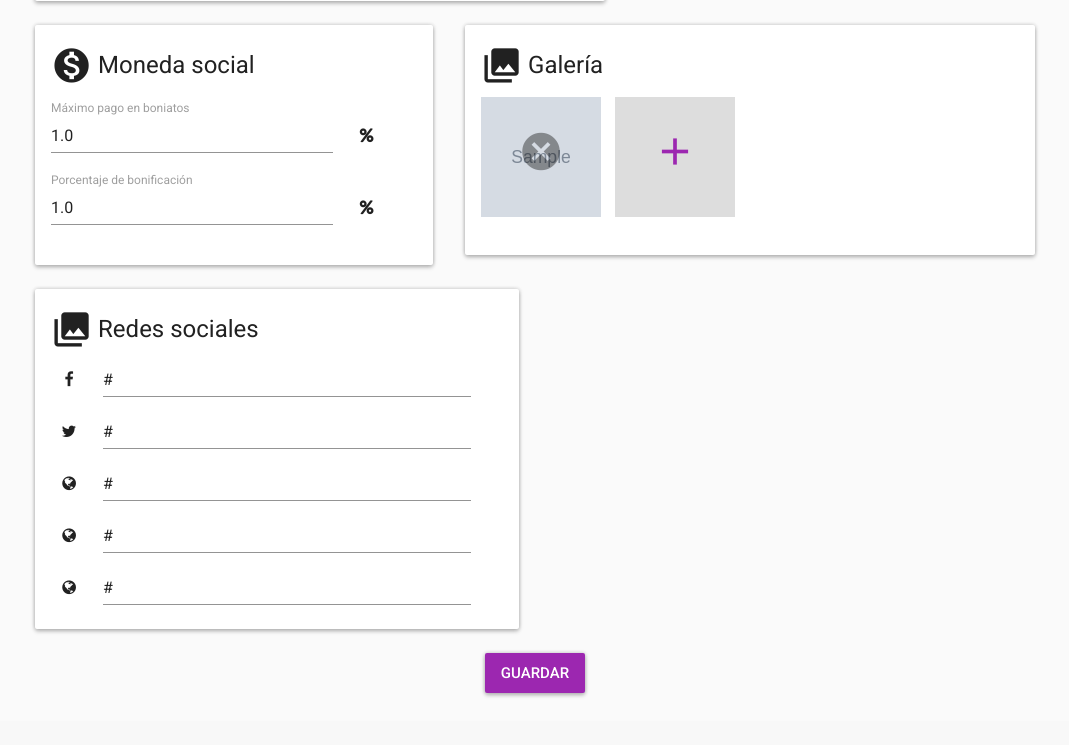
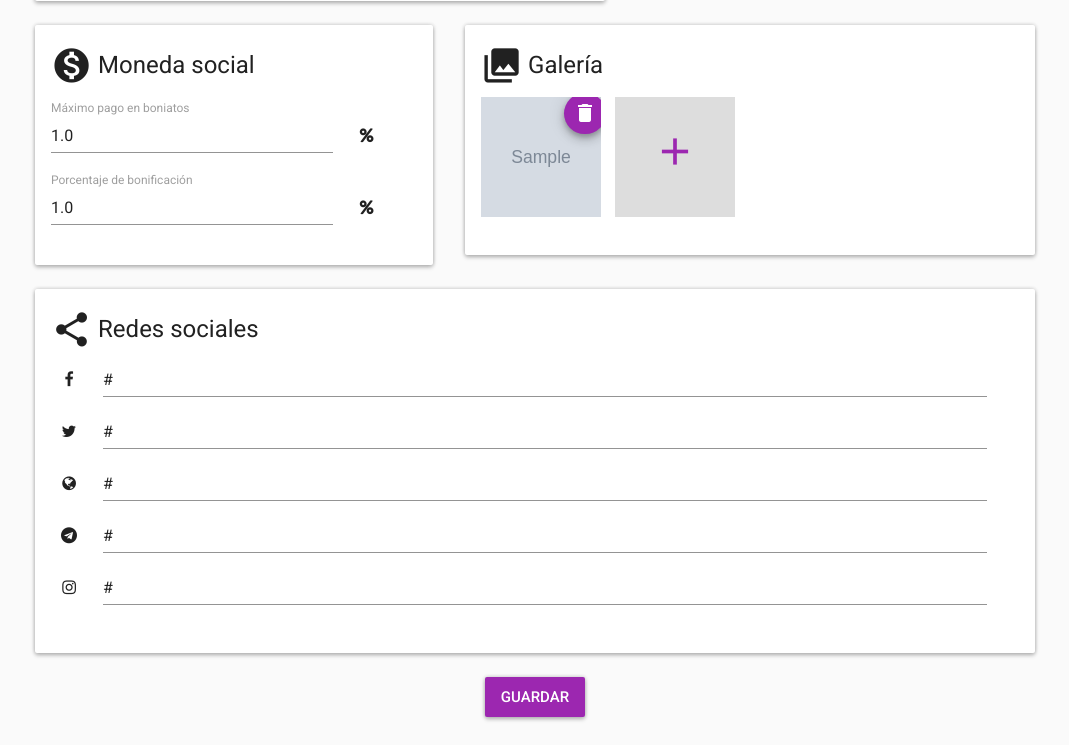
Before and after one commit to Mercado-Social-de-Madrid/eticsAppServer, a Django app: page /entity/00000000-0000-0000-0000-000000000001/edit/ in a window 1280 px wide. Shown: the part 892-1637 px from the top of the page, without its empty margins (105-1174 px from the left). Before the commit the page ends 1589 px from the top, so only its background shows below. Run offline with Django 3.2, Linux system fonts and the light colour scheme; a user stored in the database is signed in; tables that the repository leaves empty hold one stand-in row (values such as "Sample post"); grey boxes marked "Sample" are stand-in pictures; some libraries are stand-ins or nearby versions.

Commit message:
Improving entity edition form

```diff
--- a/static/css/styles.css
+++ b/static/css/styles.css
@@ -14,6 +14,10 @@ h1, h2, h3, .primary-title{
 #main-content{
     padding: 2em 0;
 }
+.btn-float.btn-small{
+    width:2.6rem; height:2.6rem;line-height:2.6rem;
+}
+
 .gallery-form-photo, .add-row{
     float: left;
     margin-right:14px;
@@ -26,8 +30,16 @@ h1, h2, h3, .primary-title{
     background-color:#ddd;
     position:relative;
 }
+.gallery-form-photo .btn-float{
+    position:absolute;
+    right:-0.3rem;
+    top:-0.3rem;
+}
+.form-photo.uploaded i.upload{
+    display:none;
+}
 
-.gallery-form-photo i, .add-row i{
+.form-photo > i, .add-row > i{
     font-size:45px;
     position:absolute;
     width:100%;
--- a/static/js/common.js
+++ b/static/js/common.js
@@ -20,7 +20,8 @@ $(function(){
         if (input.files && input.files[0]) {
             var reader = new FileReader();
             reader.onload = function (e) {
-                 $(target).css('background-image', 'url(' + e.target.result + ')');
+                 target.css('background-image', 'url(' + e.target.result + ')');
+                 target.parent().addClass('uploaded');
             }
             reader.readAsDataURL(input.files[0]);
         }
--- a/templates/entity/detail.html
+++ b/templates/entity/detail.html
@@ -3,7 +3,7 @@
 {% load settings_value %}
 {% load l10n %}
 
-{% block title %}{% if is_new %}Nuevo espacio{% else %}Conciertos en {{venue.name}}{% endif %}{% endblock%}
+{% block title %}{% if is_new %}Nueva entidad{% else %}{{entity.name}}{% endif %}{% endblock%}
 
 {% block bodyattrs %}class="entity"{% endblock%}
 
--- a/templates/entity/edit.html
+++ b/templates/entity/edit.html
@@ -3,7 +3,7 @@
 {% load settings_value %}
 {% load l10n %}
 
-{% block title %}{% if is_new %}Nuevo espacio{% else %}Conciertos en {{venue.name}}{% endif %}{% endblock%}
+{% block title %}{% if is_new %}Nueva entidad{% else %}{{entity.name}}{% endif %}}{% endblock%}
 
 {% block bodyattrs %}class="entity"{% endblock%}
 
@@ -120,8 +120,9 @@
                              {% if gallery_formset.can_delete %}
                                 {{ gallery_form.DELETE }}
                             {% endif %}
-                                <div class="form-photo">
+                                <div class="form-photo uploaded">
                                     <div class="thumb" style="background-image:url('{{gallery_form.image.value.url}}');"></div>
+                                    <i class="upload material-icons" data-placement="bottom" title="Subir foto">file_upload</i>
                                     {{ gallery_form.image }}
                                 </div>
                             {{ gallery_form.order.as_hidden }}
@@ -136,10 +137,10 @@
             </div>
 
 
-            <div class="col-md-6">
-                <div class="card mb-4">
+            <div class="col-md-12">
+                <div class="card mb-4 pb-4">
                     <div class="social-links card-body pr-5">
-                        <div class="card-title"><i class="material-icons">photo_library</i> Redes sociales</div>
+                        <div class="card-title"><i class="material-icons">share</i> Redes sociales</div>
                         <div class="form-group">
                         <div class="input-group">
                           <span class="input-group-addon" data-toggle="tooltip" data-placement="bottom" title="Página de Facebook"><i class="fa fa-facebook " aria-hidden="true"></i></span>
@@ -161,13 +162,13 @@
 
                         <div class="form-group">
                         <div class="input-group">
-                          <span data-toggle="tooltip" data-placement="bottom" title="Página web" class="input-group-addon" ><i class="fa fa-globe " aria-hidden="true"></i></span>
+                          <span data-toggle="tooltip" data-placement="bottom" title="Canal de telegram" class="input-group-addon" ><i class="fa fa-telegram " aria-hidden="true"></i></span>
                           {{form.telegram_link}}
                         </div></div>
 
                         <div class="form-group">
                         <div class="input-group">
-                          <span data-toggle="tooltip" data-placement="bottom" title="Página web" class="input-group-addon" ><i class="fa fa-globe " aria-hidden="true"></i></span>
+                          <span data-toggle="tooltip" data-placement="bottom" title="Perfil de Instagram" class="input-group-addon" ><i class="fa fa-instagram " aria-hidden="true"></i></span>
                           {{form.instagram_link}}
                         </div></div>
 
@@ -195,9 +196,9 @@
 
     $('.gallery-form-photo').formset({
         prefix: '{{ gallery_formset.prefix }}',
-        addText: '<i class="material-icons">add</i></div>',
-        deleteText: '<i class="material-icons close">cancel</i>',
-        added: function(row){ row.find('.thumb').css('background-image',''); }
+        addText: '<i class="material-icons" data-toggle="tooltip" data-placement="bottom" title="Añadir foto">add</i></div>',
+        deleteText: '<div class="btn btn-primary btn-float btn-small" href="#!" data-toggle="tooltip" data-placement="bottom" title="Eliminar foto"><i class="material-icons">delete</i></div>',
+        added: function(row){ row.find('.form-photo').removeClass('uploaded').find('.thumb').css('background-image',''); }
     });
 
   function initMap() {
```
